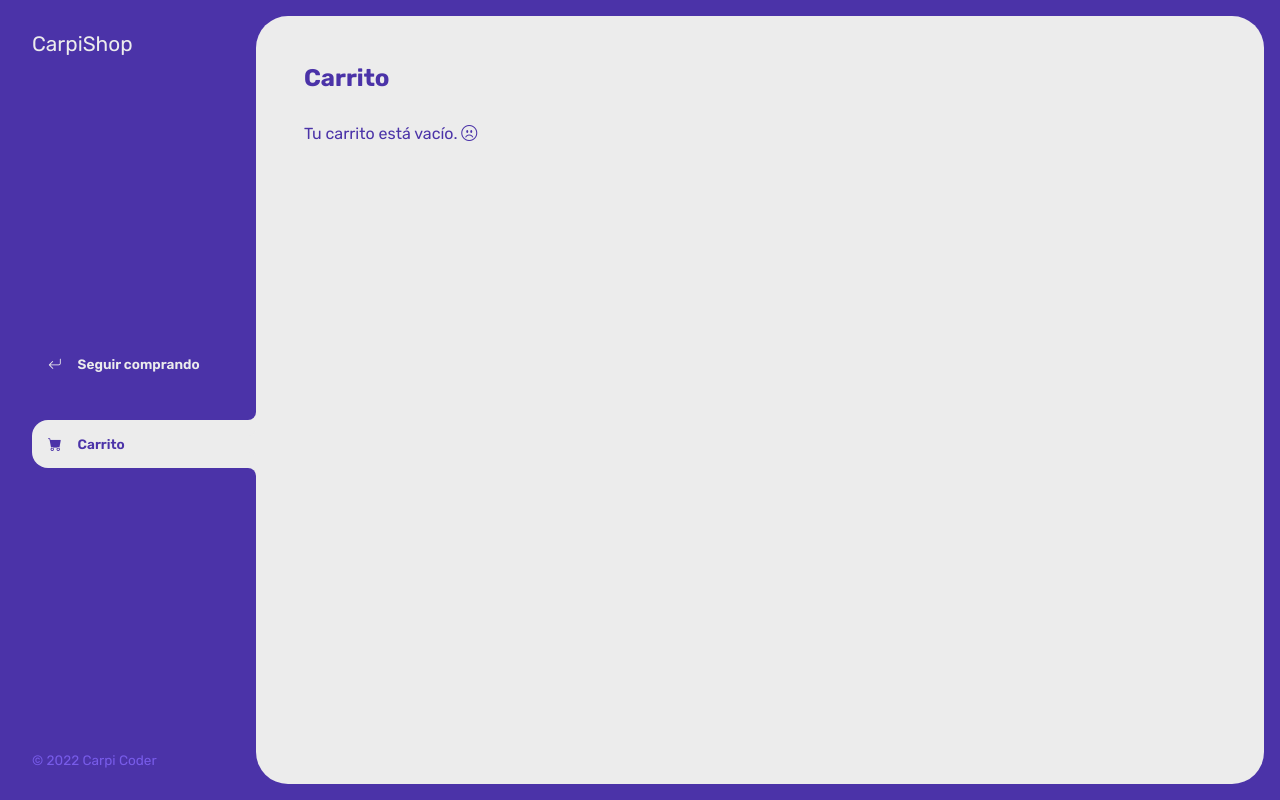
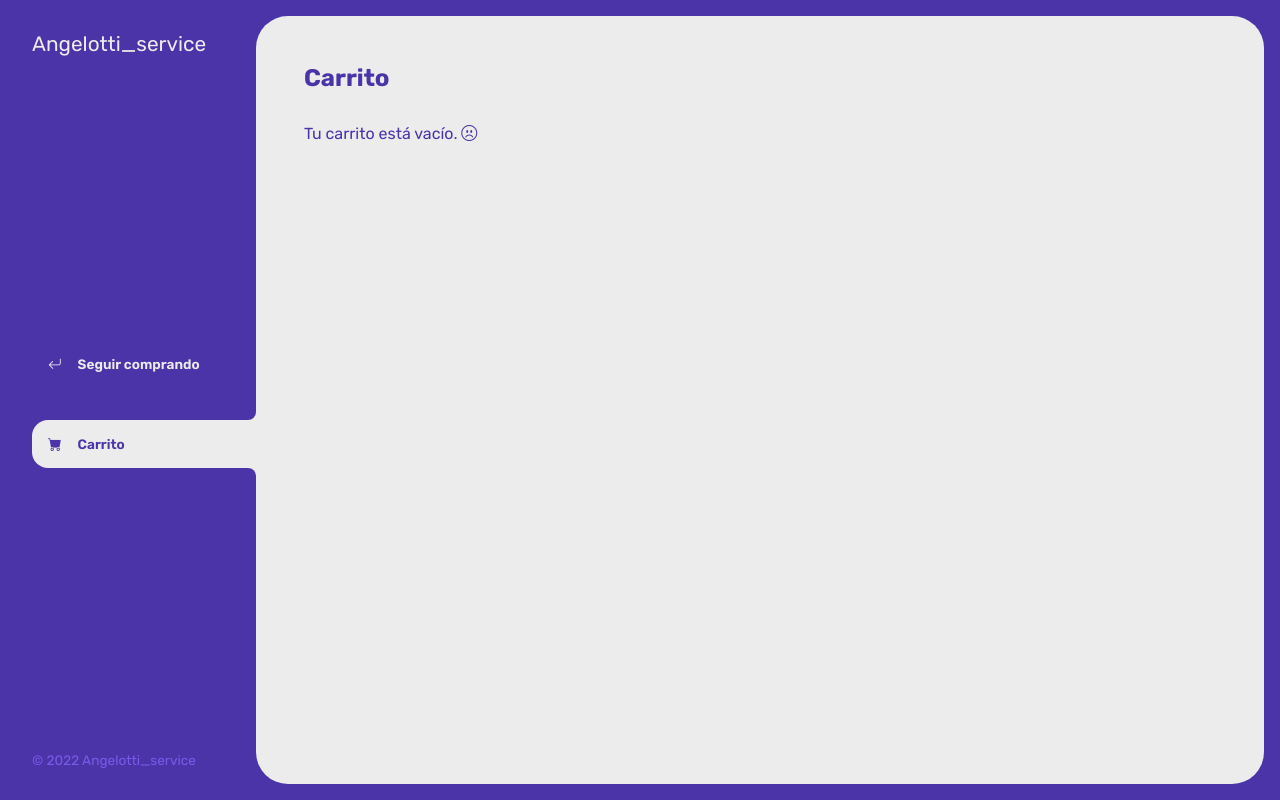
Before and after one commit to Angelottiasso/E-commerse, a plain HTML site: page carrito.html in a window 1280 px wide. Drawn offline with nearby package versions, Linux system fonts and the light colour scheme; some packages are replaced by stand-ins of ours; a script that the page names is missing.

Commit message:
Update carrito.html

```diff
--- a/carrito.html
+++ b/carrito.html
@@ -4,7 +4,7 @@
     <meta charset="UTF-8">
     <meta http-equiv="X-UA-Compatible" content="IE=edge">
     <meta name="viewport" content="width=device-width, initial-scale=1.0">
-    <title>CarpiShop</title>
+    <title>Angelotti_service</title>
     <link rel="stylesheet" href="https://cdn.jsdelivr.net/npm/bootstrap-icons@1.9.1/font/bootstrap-icons.css">
     <link rel="stylesheet" type="text/css" href="https://cdn.jsdelivr.net/npm/toastify-js/src/toastify.min.css">
     <link rel="stylesheet" href="./css/main.css">
@@ -13,7 +13,7 @@
 
     <div class="wrapper">
         <header class="header-mobile">
-            <h1 class="logo">CarpiShop</h1>
+            <h1 class="logo">Angelotti_service</h1>
             <button class="open-menu" id="open-menu">
                 <i class="bi bi-list"></i>
             </button>
@@ -23,7 +23,7 @@
                 <i class="bi bi-x"></i>
             </button>
             <header>
-                <h1 class="logo">CarpiShop</h1>
+                <h1 class="logo">Angelotti_service</h1>
             </header>
             <nav>
                 <ul>
@@ -40,7 +40,7 @@
                 </ul>
             </nav>
             <footer>
-                <p class="texto-footer">© 2022 Carpi Coder</p>
+                <p class="texto-footer">© 2022 Angelotti_service</p>
             </footer>
         </aside>
         <main>
```
